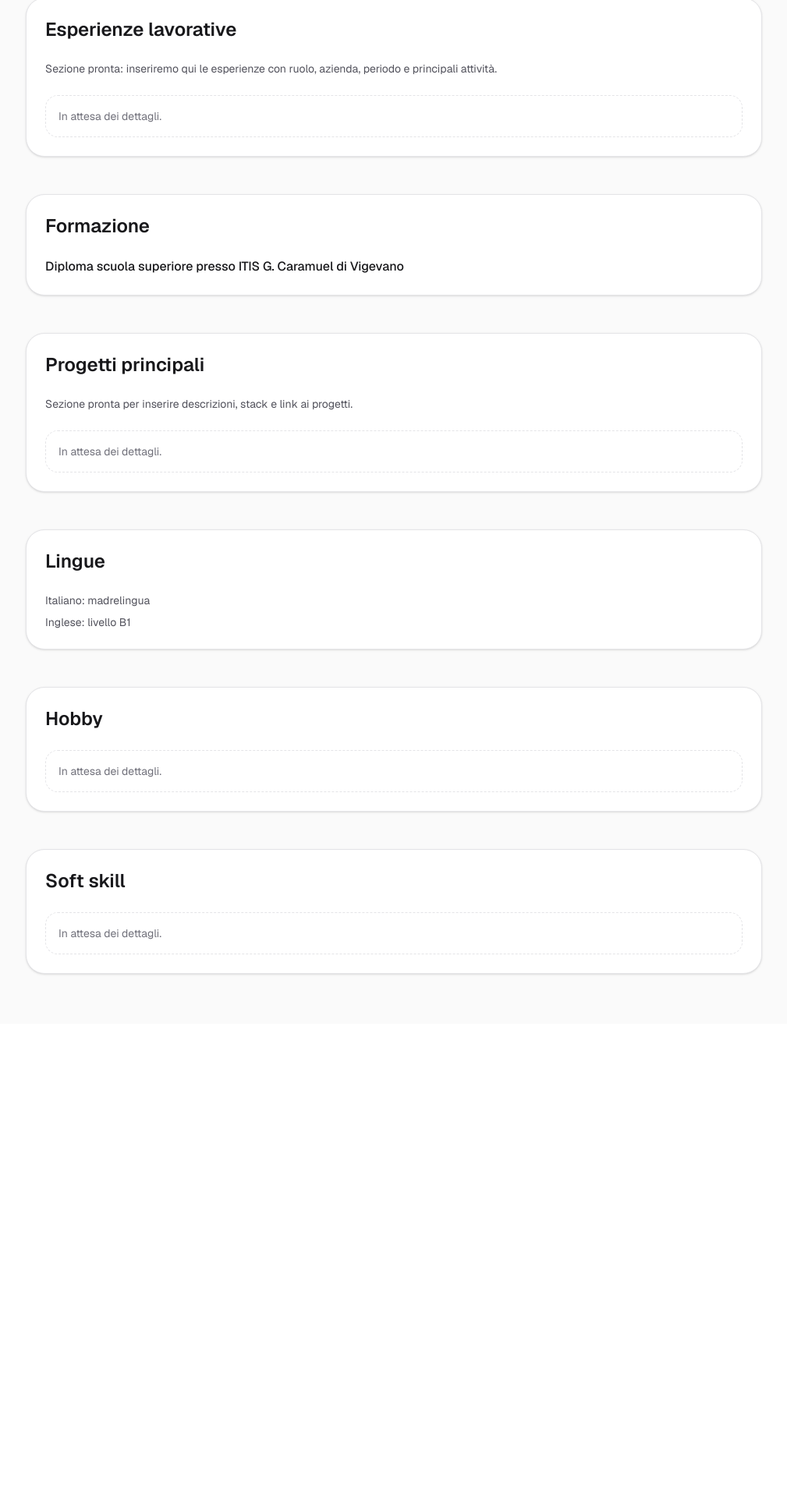
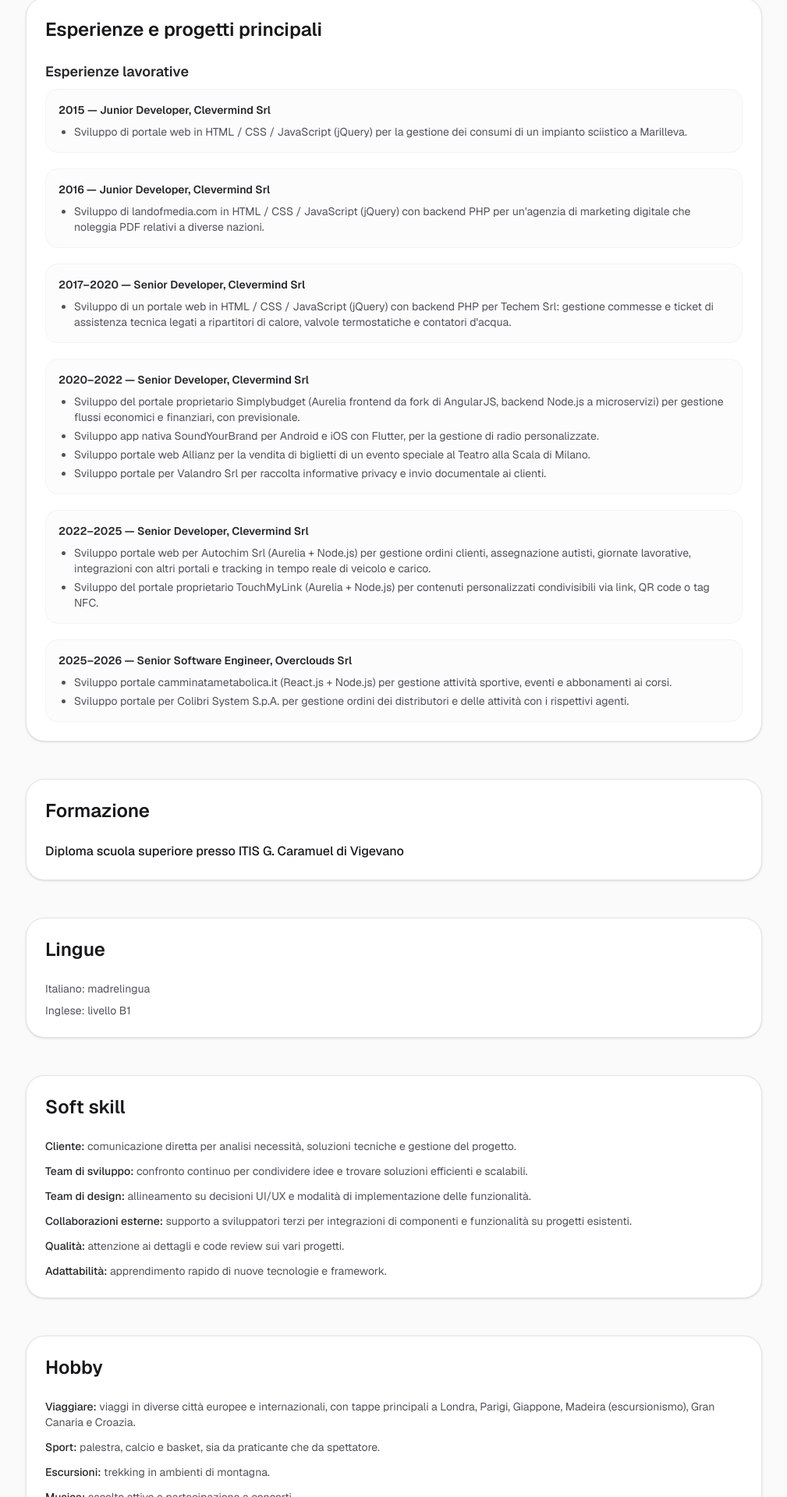
Before and after one commit to FraKing96/portfolio, a Next.js app: page / in a window 1280 px wide. Shown: the part 1037-2957 px from the top of the page at 78% size, without its empty margins (135-1144 px from the left). Before the commit the page ends 2350 px from the top, so only its background shows below. Built offline with nearby package versions, Linux system fonts and the light colour scheme.

Commit message:
Update dependencies and enhance homepage content with detailed work experience and skills sections

```diff
--- a/app/page.tsx
+++ b/app/page.tsx
@@ -105,13 +105,117 @@ export default function Home() {
         </section>
 
         <section className="grid gap-6 rounded-3xl border border-zinc-200 bg-white p-6 shadow-sm">
-          <h2 className="text-2xl font-semibold">Esperienze lavorative</h2>
-          <p className="text-sm text-zinc-600">
-            Sezione pronta: inseriremo qui le esperienze con ruolo, azienda,
-            periodo e principali attività.
-          </p>
-          <div className="rounded-2xl border border-dashed border-zinc-200 p-4 text-sm text-zinc-500">
-            In attesa dei dettagli.
+          <h2 className="text-2xl font-semibold">Esperienze e progetti principali</h2>
+          <div className="grid gap-6">
+            <div className="grid gap-2">
+              <h3 className="text-lg font-semibold text-zinc-800">
+                Esperienze lavorative
+              </h3>
+              <div className="grid gap-5 text-sm text-zinc-600">
+                <div className="grid gap-2 rounded-2xl border border-zinc-100 bg-zinc-50/60 p-4">
+                  <div className="font-semibold text-zinc-800">
+                    2015 — Junior Developer, Clevermind Srl
+                  </div>
+                  <ul className="list-disc space-y-1 pl-5">
+                    <li>
+                      Sviluppo di portale web in HTML / CSS / JavaScript
+                      (jQuery) per la gestione dei consumi di un impianto
+                      sciistico a Marilleva.
+                    </li>
+                  </ul>
+                </div>
+
+                <div className="grid gap-2 rounded-2xl border border-zinc-100 bg-zinc-50/60 p-4">
+                  <div className="font-semibold text-zinc-800">
+                    2016 — Junior Developer, Clevermind Srl
+                  </div>
+                  <ul className="list-disc space-y-1 pl-5">
+                    <li>
+                      Sviluppo di landofmedia.com in HTML / CSS / JavaScript
+                      (jQuery) con backend PHP per un&apos;agenzia di marketing
+                      digitale che noleggia PDF relativi a diverse nazioni.
+                    </li>
+                  </ul>
+                </div>
+
+                <div className="grid gap-2 rounded-2xl border border-zinc-100 bg-zinc-50/60 p-4">
+                  <div className="font-semibold text-zinc-800">
+                    2017–2020 — Senior Developer, Clevermind Srl
+                  </div>
+                  <ul className="list-disc space-y-1 pl-5">
+                    <li>
+                      Sviluppo di un portale web in HTML / CSS / JavaScript
+                      (jQuery) con backend PHP per Techem Srl: gestione commesse
+                      e ticket di assistenza tecnica legati a ripartitori di
+                      calore, valvole termostatiche e contatori d&apos;acqua.
+                    </li>
+                  </ul>
+                </div>
+
+                <div className="grid gap-2 rounded-2xl border border-zinc-100 bg-zinc-50/60 p-4">
+                  <div className="font-semibold text-zinc-800">
+                    2020–2022 — Senior Developer, Clevermind Srl
+                  </div>
+                  <ul className="list-disc space-y-1 pl-5">
+                    <li>
+                      Sviluppo del portale proprietario Simplybudget (Aurelia
+                      frontend da fork di AngularJS, backend Node.js a
+                      microservizi) per gestione flussi economici e finanziari,
+                      con previsionale.
+                    </li>
+                    <li>
+                      Sviluppo app nativa SoundYourBrand per Android e iOS con
+                      Flutter, per la gestione di radio personalizzate.
+                    </li>
+                    <li>
+                      Sviluppo portale web Allianz per la vendita di biglietti
+                      di un evento speciale al Teatro alla Scala di Milano.
+                    </li>
+                    <li>
+                      Sviluppo portale per Valandro Srl per raccolta informative
+                      privacy e invio documentale ai clienti.
+                    </li>
+                  </ul>
+                </div>
+
+                <div className="grid gap-2 rounded-2xl border border-zinc-100 bg-zinc-50/60 p-4">
+                  <div className="font-semibold text-zinc-800">
+                    2022–2025 — Senior Developer, Clevermind Srl
+                  </div>
+                  <ul className="list-disc space-y-1 pl-5">
+                    <li>
+                      Sviluppo portale web per Autochim Srl (Aurelia + Node.js)
+                      per gestione ordini clienti, assegnazione autisti,
+                      giornate lavorative, integrazioni con altri portali e
+                      tracking in tempo reale di veicolo e carico.
+                    </li>
+                    <li>
+                      Sviluppo del portale proprietario TouchMyLink (Aurelia +
+                      Node.js) per contenuti personalizzati condivisibili via
+                      link, QR code o tag NFC.
+                    </li>
+                  </ul>
+                </div>
+
+                <div className="grid gap-2 rounded-2xl border border-zinc-100 bg-zinc-50/60 p-4">
+                  <div className="font-semibold text-zinc-800">
+                    2025–2026 — Senior Software Engineer, Overclouds Srl
+                  </div>
+                  <ul className="list-disc space-y-1 pl-5">
+                    <li>
+                      Sviluppo portale camminatametabolica.it (React.js +
+                      Node.js) per gestione attività sportive, eventi e
+                      abbonamenti ai corsi.
+                    </li>
+                    <li>
+                      Sviluppo portale per Colibri System S.p.A. per gestione
+                      ordini dei distributori e delle attività con i rispettivi
+                      agenti.
+                    </li>
+                  </ul>
+                </div>
+              </div>
+            </div>
           </div>
         </section>
 
@@ -124,15 +228,6 @@ export default function Home() {
           </div>
         </section>
 
-        <section className="grid gap-6 rounded-3xl border border-zinc-200 bg-white p-6 shadow-sm">
-          <h2 className="text-2xl font-semibold">Progetti principali</h2>
-          <p className="text-sm text-zinc-600">
-            Sezione pronta per inserire descrizioni, stack e link ai progetti.
-          </p>
-          <div className="rounded-2xl border border-dashed border-zinc-200 p-4 text-sm text-zinc-500">
-            In attesa dei dettagli.
-          </div>
-        </section>
 
         <section className="grid gap-6 rounded-3xl border border-zinc-200 bg-white p-6 shadow-sm">
           <h2 className="text-2xl font-semibold">Lingue</h2>
@@ -143,17 +238,61 @@ export default function Home() {
         </section>
 
         <section className="grid gap-6 rounded-3xl border border-zinc-200 bg-white p-6 shadow-sm">
-          <h2 className="text-2xl font-semibold">Hobby</h2>
-          <div className="rounded-2xl border border-dashed border-zinc-200 p-4 text-sm text-zinc-500">
-            In attesa dei dettagli.
-          </div>
+          <h2 className="text-2xl font-semibold">Soft skill</h2>
+          <ul className="flex flex-col gap-3 text-sm text-zinc-600">
+            <li>
+              <span className="font-medium text-zinc-800">Cliente:</span>{" "}
+              comunicazione diretta per analisi necessità, soluzioni tecniche e
+              gestione del progetto.
+            </li>
+            <li>
+              <span className="font-medium text-zinc-800">Team di sviluppo:</span>{" "}
+              confronto continuo per condividere idee e trovare soluzioni
+              efficienti e scalabili.
+            </li>
+            <li>
+              <span className="font-medium text-zinc-800">Team di design:</span>{" "}
+              allineamento su decisioni UI/UX e modalità di implementazione delle
+              funzionalità.
+            </li>
+            <li>
+              <span className="font-medium text-zinc-800">Collaborazioni esterne:</span>{" "}
+              supporto a sviluppatori terzi per integrazioni di componenti e
+              funzionalità su progetti esistenti.
+            </li>
+            <li>
+              <span className="font-medium text-zinc-800">Qualità:</span>{" "}
+              attenzione ai dettagli e code review sui vari progetti.
+            </li>
+            <li>
+              <span className="font-medium text-zinc-800">Adattabilità:</span>{" "}
+              apprendimento rapido di nuove tecnologie e framework.
+            </li>
+          </ul>
         </section>
 
         <section className="grid gap-6 rounded-3xl border border-zinc-200 bg-white p-6 shadow-sm">
-          <h2 className="text-2xl font-semibold">Soft skill</h2>
-          <div className="rounded-2xl border border-dashed border-zinc-200 p-4 text-sm text-zinc-500">
-            In attesa dei dettagli.
-          </div>
+          <h2 className="text-2xl font-semibold">Hobby</h2>
+          <ul className="flex flex-col gap-3 text-sm text-zinc-600">
+            <li>
+              <span className="font-medium text-zinc-800">Viaggiare:</span> viaggi
+              in diverse città europee e internazionali, con tappe principali a
+              Londra, Parigi, Giappone, Madeira (escursionismo), Gran Canaria e
+              Croazia.
+            </li>
+            <li>
+              <span className="font-medium text-zinc-800">Sport:</span> palestra,
+              calcio e basket, sia da praticante che da spettatore.
+            </li>
+            <li>
+              <span className="font-medium text-zinc-800">Escursioni:</span>{" "}
+              trekking in ambienti di montagna.
+            </li>
+            <li>
+              <span className="font-medium text-zinc-800">Musica:</span>{" "}
+              ascolto attivo e partecipazione a concerti.
+            </li>
+          </ul>
         </section>
       </main>
     </div>
--- a/package.json
+++ b/package.json
@@ -9,9 +9,9 @@
     "lint": "eslint"
   },
   "dependencies": {
-    "next": "16.1.4",
-    "react": "19.2.3",
-    "react-dom": "19.2.3"
+    "next": "^16.1.6",
+    "react": "^19.2.4",
+    "react-dom": "^19.2.4"
   },
   "devDependencies": {
     "@tailwindcss/postcss": "^4",
```
Also changed, not shown: 1 other file (tests, documents, lock files or other folders).
